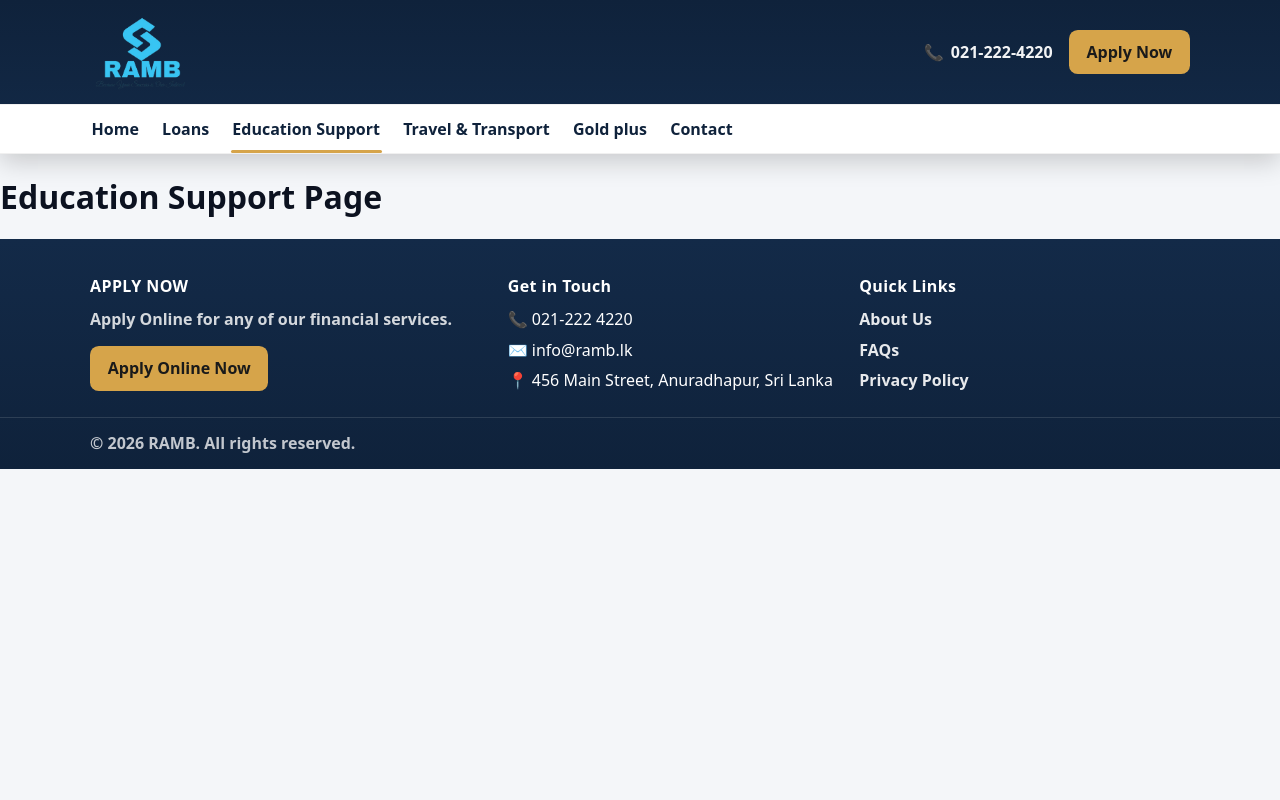
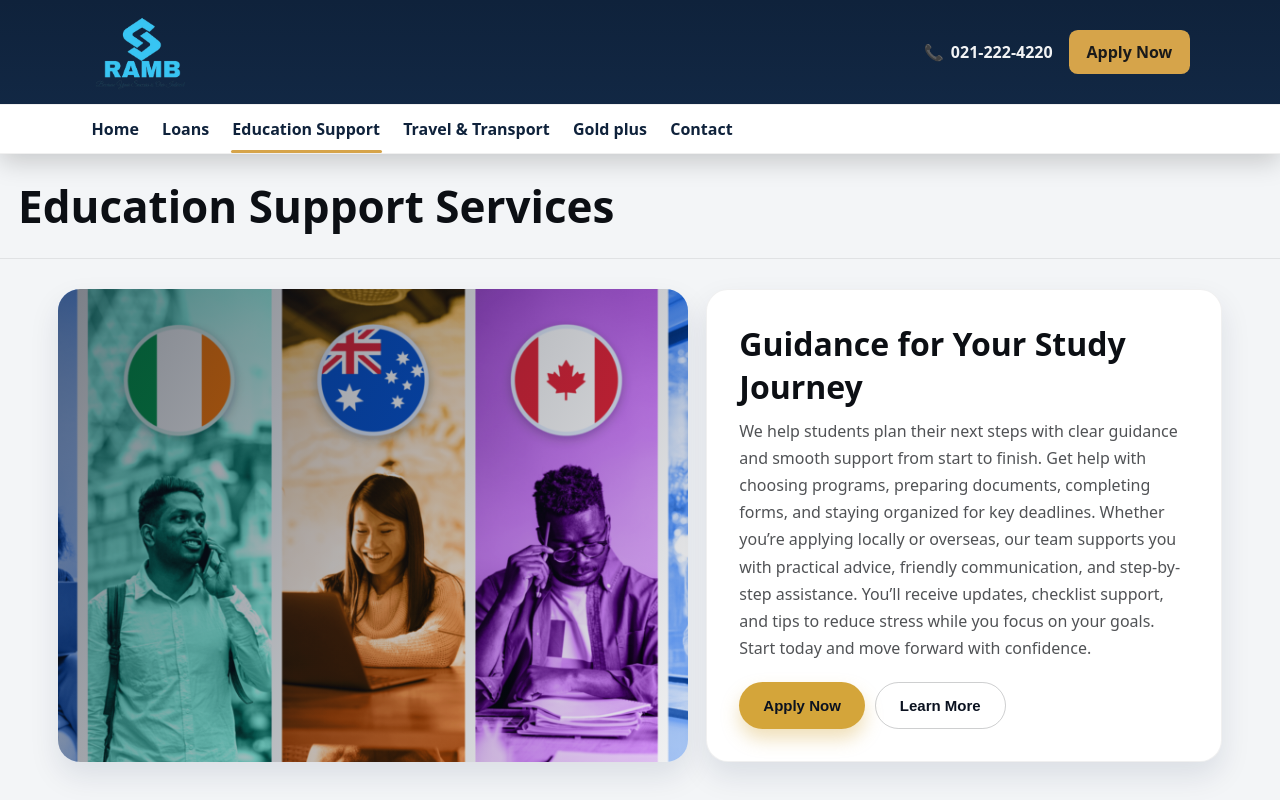
Before and after one commit to AyeshAlexan/ramb-frontend, a React (Create React App) app: page /education in a window 1280 px wide. Shown: the top 800 px of the page. Built offline with nearby package versions, Linux system fonts and the light colour scheme.

Commit message:
Finish the Education loan Page

```diff
--- a/src/pages/Education.jsx
+++ b/src/pages/Education.jsx
@@ -1,7 +1,40 @@
-export default function Education() {
+import React from "react";
+import styles from "../styles/EducationSupport.css";
+
+import heroImg from "../assets/education-support.png";
+
+export default function EducationSupport() {
   return (
-    <div className="page">
-      <h1>Education Support Page</h1>
+    <div className="eduPage">
+      <div className="eduHeader">
+        <h1>Education Support Services</h1>
+      </div>
+
+      <section className="eduHero">
+        <div className="eduHeroImg">
+          <img src={heroImg} alt="Education Support" />
+          <div className="eduImgOverlay" />
+        </div>
+
+        <div className="eduHeroContent">
+          <h2>Guidance for Your Study Journey</h2>
+          <p>
+            We help students plan their next steps with clear guidance and smooth
+            support from start to finish. Get help with choosing programs,
+            preparing documents, completing forms, and staying organized for key
+            deadlines. Whether you’re applying locally or overseas, our team
+            supports you with practical advice, friendly communication, and
+            step-by-step assistance. You’ll receive updates, checklist support,
+            and tips to reduce stress while you focus on your goals. Start today
+            and move forward with confidence.
+          </p>
+
+          <div className="eduActions">
+            <button className="eduBtn">Apply Now</button>
+            <button className="eduBtnOutline">Learn More</button>
+          </div>
+        </div>
+      </section>
     </div>
   );
 }
--- a/src/pages/Loans.jsx
+++ b/src/pages/Loans.jsx
@@ -38,7 +38,7 @@ export default function LoansPage() {
     <div className="loansPage">
       {/* Page title area like your screenshot */}
       <div className="loansHeader">
-        <h1>Loans Page</h1>
+        <h1>Explore Our Loan Options</h1>
       </div>
 
       <div className="loansWrap">
--- /dev/null
+++ b/src/styles/EducationSupport.css
@@ -0,0 +1,142 @@
+.eduPage {
+  background: #f3f5f7;
+  min-height: 100vh;
+}
+
+.eduHeader {
+  padding: 22px 18px;
+  border-bottom: 1px solid rgba(0,0,0,0.08);
+}
+
+.eduHeader h1 {
+  margin: 0;
+  font-size: 44px;
+  font-weight: 800;
+  color: #0c0f14;
+}
+
+.eduHero {
+  max-width: 1200px;
+  margin: 30px auto 36px;
+  padding: 0 18px;
+  display: grid;
+  grid-template-columns: 1.1fr 0.9fr;
+  gap: 18px;
+  align-items: stretch;
+}
+
+@media (max-width: 980px) {
+  .eduHero { grid-template-columns: 1fr; }
+}
+
+/* Big image box */
+.eduHeroImg {
+  position: relative;
+  border-radius: 22px;
+  overflow: hidden;
+  box-shadow: 0 14px 30px rgba(9, 30, 66, 0.10);
+  min-height: 360px;
+}
+
+.eduHeroImg img {
+  width: 100%;
+  height: 100%;
+  object-fit: cover;
+  display: block;
+  transform: scale(1.02);
+}
+
+.eduImgOverlay {
+  position: absolute;
+  inset: 0;
+  background: linear-gradient(
+    120deg,
+    rgba(12, 20, 35, 0.55),
+    rgba(12, 20, 35, 0.05)
+  );
+}
+
+.eduImgBadge {
+  position: absolute;
+  left: 18px;
+  top: 18px;
+  padding: 10px 12px;
+  border-radius: 14px;
+  background: rgba(255,255,255,0.88);
+  color: #0b1220;
+  font-weight: 900;
+  letter-spacing: 0.3px;
+  backdrop-filter: blur(10px);
+}
+
+/* Content card */
+.eduHeroContent {
+  background: #fff;
+  border-radius: 22px;
+  padding: 32px;
+  box-shadow: 0 14px 30px rgba(9, 30, 66, 0.10);
+  border: 1px solid rgba(0,0,0,0.06);
+  animation: rise 520ms ease forwards;
+  opacity: 0;
+  transform: translateY(10px);
+}
+
+@keyframes rise {
+  to { opacity: 1; transform: translateY(0); }
+}
+
+.eduHeroContent h2 {
+  margin: 0 0 10px;
+  font-size: 32px;
+  font-weight: 900;
+  color: #0c0f14;
+}
+
+.eduHeroContent p {
+  margin: 0 0 20px;
+  color: rgba(12, 15, 20, 0.72);
+  line-height: 1.7;
+  font-size: 16px;
+}
+
+/* Buttons (same gold style) */
+.eduActions {
+  display: flex;
+  gap: 10px;
+  flex-wrap: wrap;
+}
+
+.eduBtn {
+  border: 0;
+  cursor: pointer;
+  border-radius: 999px;
+  padding: 14px 24px;
+  font-weight: 900;
+  font-size: 15px;
+  background: #d4a53a;
+  color: #0b1220;
+  box-shadow: 0 10px 18px rgba(212, 165, 58, 0.35);
+  transition: transform 0.15s ease, filter 0.15s ease;
+}
+
+.eduBtn:hover {
+  transform: translateY(-1px);
+  filter: brightness(1.03);
+}
+
+.eduBtnOutline {
+  cursor: pointer;
+  border-radius: 999px;
+  padding: 14px 24px;
+  font-weight: 900;
+  font-size: 15px;
+  background: transparent;
+  border: 1.5px solid rgba(12, 15, 20, 0.20);
+  color: #0b1220;
+  transition: transform 0.15s ease, background 0.15s ease;
+}
+
+.eduBtnOutline:hover {
+  transform: translateY(-1px);
+  background: rgba(12, 15, 20, 0.04);
+}
```
Also changed, not shown: src/assets/education-support.png (added), 1 other file (tests, documents, lock files or other folders).
